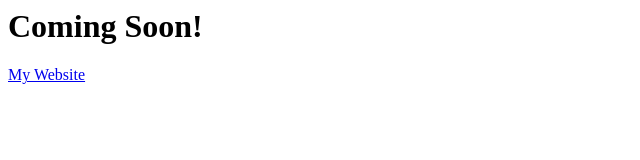
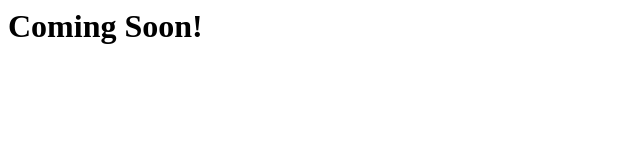
Before and after one commit to bubblegaming/bubblegaming.github.io, a plain HTML site: page index.html in a window 1280 px wide. Shown: the whole page, without its empty margins (0-640 px from the left). Drawn offline with Linux system fonts and the light colour scheme.

Commit message:
Update index.html

```diff
--- a/index.html
+++ b/index.html
@@ -1,2 +1 @@
 <h1>Coming Soon!</h1>
-<a href="http://xdzipper.fr.to">My Website</a>
```
